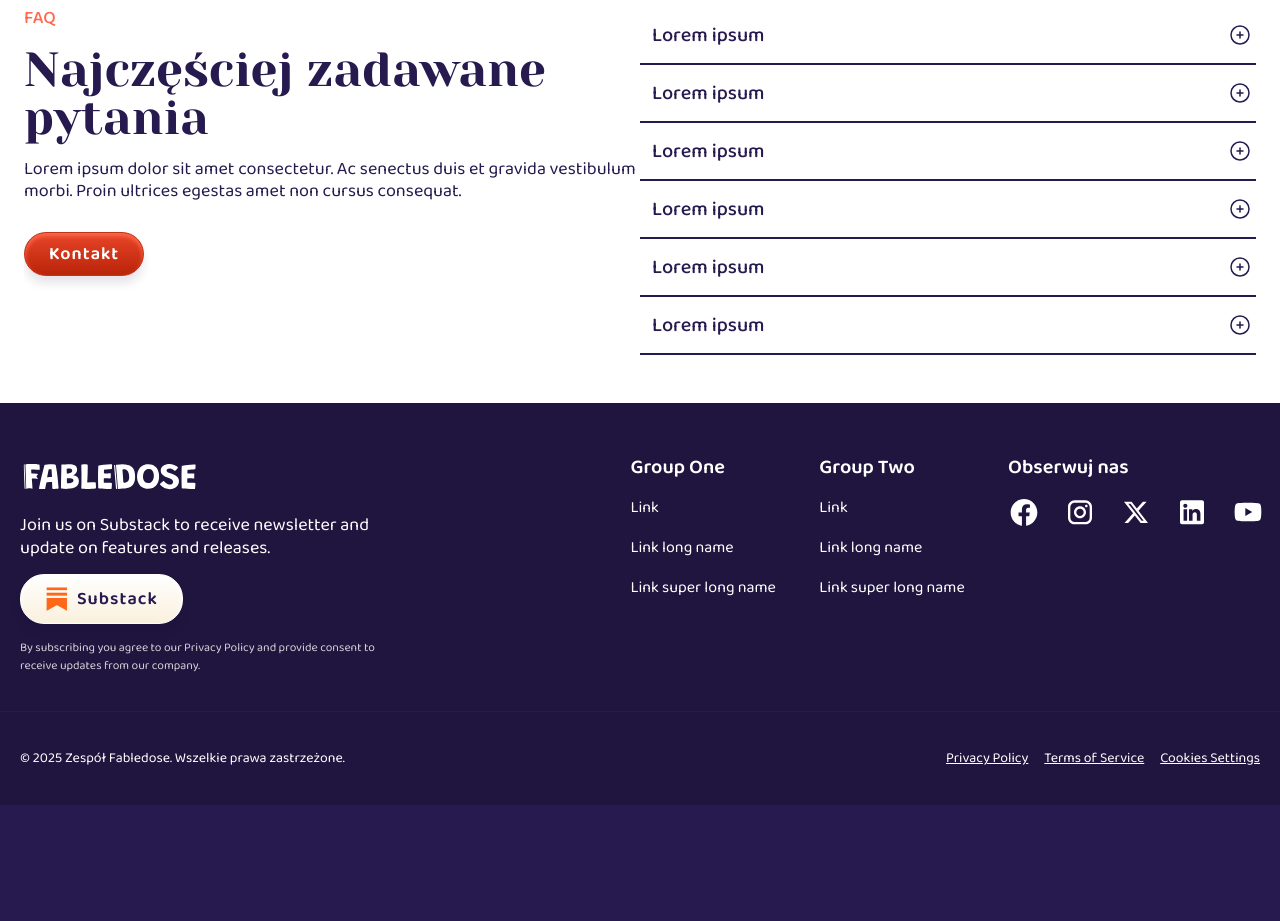
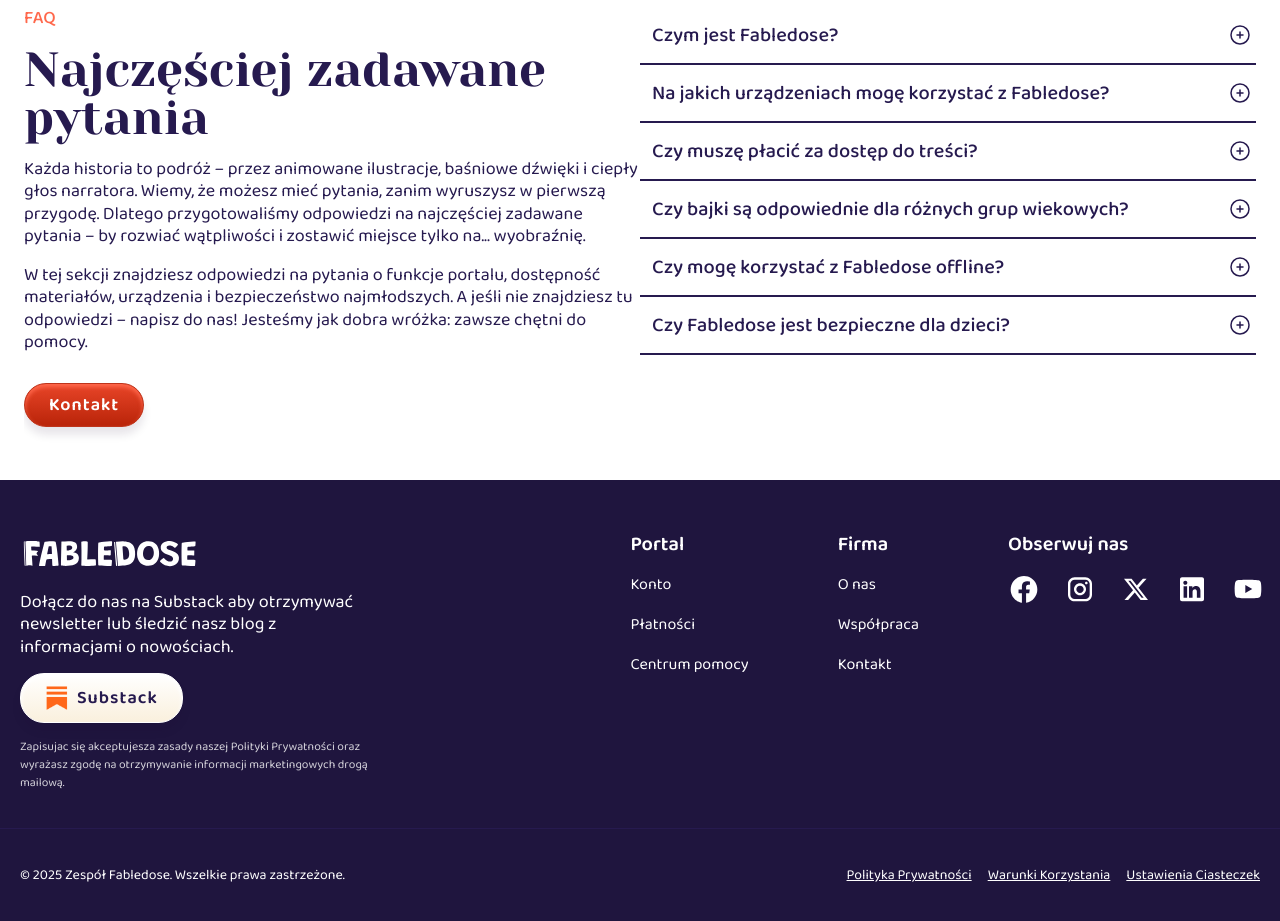
Before and after one commit to fabledoseDevs/fabledose-web, a Next.js app: page / in a window 1280 px wide. Shown: the part 2720-3641 px from the top of the page. Before the commit the page ends 3525 px from the top, so only its background shows below. Built offline with nearby package versions, Linux system fonts and the light colour scheme.

Commit message:
LandingPage, poprawki, kontent.

```diff
--- a/src/components/atoms/AccordionRib/AccordionRib.hook.ts
+++ b/src/components/atoms/AccordionRib/AccordionRib.hook.ts
@@ -1,6 +1,48 @@
-import { useState } from 'react';
+import { useEffect, useRef, useState } from 'react';
 
-import type { UseAccordionRib as UseAccordionRibType } from './AccordionRib.types';
+import type {
+  UseAccordionRib as UseAccordionRibType,
+  UseAccordionRibAnimationReturn,
+} from './AccordionRib.types';
+
+export const useAccordionRibAnimation = (
+  isOpen: boolean,
+): UseAccordionRibAnimationReturn => {
+  const contentRef = useRef<HTMLDivElement>(null);
+  const contentHeight = useRef<number>(0);
+  const isInitialRender = useRef(true);
+
+  useEffect(() => {
+    if (!contentRef.current) return;
+
+    if (isInitialRender.current) {
+      if (isOpen) {
+        contentRef.current.style.height = 'auto';
+        contentHeight.current = contentRef.current.scrollHeight + 30;
+      }
+      isInitialRender.current = false;
+      return;
+    }
+
+    if (isOpen) {
+      if (contentHeight.current === 0) {
+        contentRef.current.style.height = '0';
+      }
+
+      contentRef.current.style.height = 'auto';
+      contentHeight.current = contentRef.current.scrollHeight + 30;
+      contentRef.current.style.height = `${contentHeight.current}px`;
+    } else {
+      contentRef.current.style.height = `${contentHeight.current}px`;
+      void contentRef.current.offsetHeight;
+      contentRef.current.style.height = '0';
+    }
+  }, [isOpen]);
+
+  return {
+    contentRef,
+  };
+};
 
 export const useAccordionRib: UseAccordionRibType = ({
   isOpen: isOpenProp,
@@ -19,8 +61,11 @@
     }
   };
 
+  const { contentRef } = useAccordionRibAnimation(isOpen);
+
   return {
     isOpen,
     handleToggle,
+    contentRef,
   };
 };
--- a/src/components/atoms/AccordionRib/AccordionRib.tsx
+++ b/src/components/atoms/AccordionRib/AccordionRib.tsx
@@ -17,7 +17,7 @@
   isSelfControlled = false,
   onToggle,
 }) => {
-  const { isOpen, handleToggle } = useAccordionRib({
+  const { isOpen, handleToggle, contentRef } = useAccordionRib({
     isOpen: isOpenProp,
     isSelfControlled,
     onToggle,
@@ -31,7 +31,9 @@
           {isOpen ? <MinusCircleIcon /> : <PlusCircleIcon />}
         </ExpandButton>
       </StaticBar>
-      <ExpandableContent isOpen={isOpen}>{children}</ExpandableContent>
+      <ExpandableContent ref={contentRef} isOpen={isOpen}>
+        {children}
+      </ExpandableContent>
     </AccordionRibBody>
   );
 };
--- a/src/components/atoms/BasicDescription/BasicDescription.tsx
+++ b/src/components/atoms/BasicDescription/BasicDescription.tsx
@@ -20,6 +20,10 @@
     <Headline weight={HEADLINE_TYPE.BIG} color={FOREGROUND_COLOR.PURPLE}>
       {headline}
     </Headline>
-    <Paragraph>{paragraph}</Paragraph>
+    {Array.isArray(paragraph) ? (
+      paragraph.map((p, index) => <Paragraph key={index}>{p}</Paragraph>)
+    ) : (
+      <Paragraph>{paragraph}</Paragraph>
+    )}
   </BasicDescriptionBody>
 );
--- a/src/components/molecules/NewsletterForm/NewsletterForm.tsx
+++ b/src/components/molecules/NewsletterForm/NewsletterForm.tsx
@@ -17,8 +17,8 @@
     <Logo src="/logo-white.svg" alt="Fabledose" />
 
     <Paragraph color={FOREGROUND_COLOR.WHITE} alignment={TEXT_ALIGNMENT.LEFT}>
-      Join us on Substack to receive newsletter and update on features and
-      releases.
+      Dołącz do nas na Substack aby otrzymywać newsletter lub śledzić nasz blog
+      z informacjami o nowościach.
     </Paragraph>
 
     <Button
@@ -30,8 +30,8 @@
     />
 
     <Disclaimer>
-      By subscribing you agree to our Privacy Policy and provide consent to
-      receive updates from our company.
+      Zapisujac się akceptujesza zasady naszej Polityki Prywatności oraz
+      wyrażasz zgodę na otrzymywanie informacji marketingowych drogą mailową.
     </Disclaimer>
   </NewsletterFormBody>
 );
--- a/src/components/organisms/Footer/Footer.tsx
+++ b/src/components/organisms/Footer/Footer.tsx
@@ -19,40 +19,40 @@
       <NewsletterForm />
       <LinksContainer>
         <LinksList
-          title={'Group One'}
+          title={'Portal'}
           variant={LINK_VARIANT.TEXT}
           layout={LIST_LAYOUT.VERTICAL}
           links={[
             {
               href: '#',
-              label: 'Link ',
+              label: 'Konto',
             },
             {
               href: '#',
-              label: 'Link long name',
+              label: 'Płatności',
             },
             {
               href: '#',
-              label: 'Link super long name',
+              label: 'Centrum pomocy',
             },
           ]}
         />
         <LinksList
-          title={'Group Two'}
+          title={'Firma'}
           variant={LINK_VARIANT.TEXT}
           layout={LIST_LAYOUT.VERTICAL}
           links={[
             {
               href: '#',
-              label: 'Link ',
+              label: 'O nas',
             },
             {
               href: '#',
-              label: 'Link long name',
+              label: 'Współpraca',
             },
             {
               href: '#',
-              label: 'Link super long name',
+              label: 'Kontakt',
             },
           ]}
         />
@@ -93,9 +93,9 @@
     <BottomRow>
       <Legal>© 2025 Zespół Fabledose. Wszelkie prawa zastrzeżone.</Legal>
       <LegalLinksContainer>
-        <LegalLink href={'#'}>Privacy Policy</LegalLink>
-        <LegalLink href={'#'}>Terms of Service</LegalLink>
-        <LegalLink href={'#'}>Cookies Settings</LegalLink>
+        <LegalLink href={'#'}>Polityka Prywatności</LegalLink>
+        <LegalLink href={'#'}>Warunki Korzystania</LegalLink>
+        <LegalLink href={'#'}>Ustawienia Ciasteczek</LegalLink>
       </LegalLinksContainer>
     </BottomRow>
   </FooterBody>
--- a/src/components/templates/LandingPage/LandingPage.tsx
+++ b/src/components/templates/LandingPage/LandingPage.tsx
@@ -187,9 +187,10 @@
           <BasicDescription
             superText={'FAQ'}
             headline={'Najczęściej zadawane pytania'}
-            paragraph={
-              'Lorem ipsum dolor sit amet consectetur. Ac senectus duis et gravida vestibulum morbi. Proin ultrices egestas amet non cursus consequat.'
-            }
+            paragraph={[
+              'Każda historia to podróż – przez animowane ilustracje, baśniowe dźwięki i ciepły głos narratora. Wiemy, że możesz mieć pytania, zanim wyruszysz w pierwszą przygodę. Dlatego przygotowaliśmy odpowiedzi na najczęściej zadawane pytania – by rozwiać wątpliwości i zostawić miejsce tylko na... wyobraźnię.',
+              'W tej sekcji znajdziesz odpowiedzi na pytania o funkcje portalu, dostępność materiałów, urządzenia i bezpieczeństwo najmłodszych. A jeśli nie znajdziesz tu odpowiedzi – napisz do nas! Jesteśmy jak dobra wróżka: zawsze chętni do pomocy.',
+            ]}
           />
           <Button
             actionType={ACTION_TYPE.NAVIGATION}
@@ -200,102 +201,84 @@
         <Accordion
           ribsList={[
             {
-              mainText: 'Lorem ipsum',
+              mainText: 'Czym jest Fabledose?',
               children: (
                 <Paragraph>
-                  Ut lacinia a turpis eget hendrerit. Ut velit quam, pharetra
-                  non dapibus et, commodo tincidunt turpis. Etiam eget cursus
-                  leo. Integer suscipit arcu est, sed porttitor diam cursus eu.
-                  Nunc consequat vel lorem nec auctor. Etiam rhoncus pharetra
-                  facilisis. Sed porta, elit fermentum placerat mollis, odio
-                  enim gravida nulla, elementum finibus augue nunc nec lacus.
+                  Fabledose to cyfrowa biblioteka baśni dla dzieci, która łączy
+                  tekst z animowanymi ilustracjami, audiobookami i ebookami.
+                  Każda opowieść to nie tylko historia – to pełne zanurzenie w
+                  świecie magii, pięknych dźwięków i wizualnych emocji.
                 </Paragraph>
               ),
               isOpen: false,
               isSelfControlled: false,
             },
             {
-              mainText: 'Lorem ipsum',
+              mainText: 'Na jakich urządzeniach mogę korzystać z Fabledose?',
               children: (
                 <Paragraph>
-                  Morbi nunc lorem, convallis eget cursus et, auctor eget est.
-                  Sed nec lectus vitae arcu tincidunt euismod. Praesent
-                  porttitor ipsum nec justo pellentesque, non sodales dui
-                  fermentum. Proin tristique dolor nec gravida suscipit. In
-                  placerat enim lectus, eu tempor lorem sagittis id. Maecenas in
-                  mattis lacus, vel condimentum massa.
+                  Z Fabledose możesz korzystać na większości nowoczesnych
+                  urządzeń: komputerach, tabletach i smartfonach (Android i
+                  iOS). Nie musisz instalować żadnej aplikacji – wystarczy
+                  przeglądarka internetowa i dostęp do Internetu.
                 </Paragraph>
               ),
               isOpen: false,
               isSelfControlled: false,
             },
             {
-              mainText: 'Lorem ipsum',
+              mainText: 'Czy muszę płacić za dostęp do treści?',
               children: (
                 <Paragraph>
-                  Mauris sagittis, felis quis viverra elementum, enim sapien
-                  elementum mauris, id feugiat nibh mauris eget magna. Integer
-                  nisl nunc, congue nec quam a, tincidunt dignissim massa.
-                  Pellentesque lacinia, magna quis euismod sollicitudin, lorem
-                  quam suscipit tortor, consectetur eleifend ex erat id lectus.
-                  Morbi porttitor eget ipsum eget tincidunt. Nam nec pulvinar
-                  risus. Ut vitae dapibus orci. Sed sed vehicula elit, in
-                  tincidunt lacus. Quisque et metus et nulla consectetur
-                  posuere. Nulla convallis leo quis nulla cursus finibus.
-                  Quisque id enim tellus. Phasellus non posuere arcu, a
-                  tincidunt leo. Etiam quis nisl eu orci pretium suscipit vitae
-                  ac tellus.
+                  Fabledose oferuje zarówno darmowe, jak i płatne treści.
+                  Darmowe bajki zawierają krótkie reklamy przed rozpoczęciem
+                  animacji. W ramach płatnej subskrypcji otrzymujesz pełny
+                  dostęp do całej biblioteki bez reklam – w tym do animowanych
+                  baśni, audiobooków i ebooków. Abonamenty zaczynają się już od
+                  14,99 PLN miesięcznie.
                 </Paragraph>
               ),
               isOpen: false,
               isSelfControlled: false,
             },
             {
-              mainText: 'Lorem ipsum',
+              mainText: 'Czy bajki są odpowiednie dla różnych grup wiekowych?',
               children: (
                 <Paragraph>
-                  Ut lacinia a turpis eget hendrerit. Ut velit quam, pharetra
-                  non dapibus et, commodo tincidunt turpis. Etiam eget cursus
-                  leo. Integer suscipit arcu est, sed porttitor diam cursus eu.
-                  Nunc consequat vel lorem nec auctor. Etiam rhoncus pharetra
-                  facilisis. Sed porta, elit fermentum placerat mollis, odio
-                  enim gravida nulla, elementum finibus augue nunc nec lacus.
+                  Tak! Bajki w Fabledose są podzielone na kategorie wiekowe, a
+                  każda z nich została zaprojektowana z myślą o rozwoju
+                  emocjonalnym i poznawczym dziecka. Znajdziesz tu bajki dla
+                  maluchów, przedszkolaków i starszaków.
                 </Paragraph>
               ),
               isOpen: false,
               isSelfControlled: false,
             },
             {
-              mainText: 'Lorem ipsum',
+              mainText: 'Czy mogę korzystać z Fabledose offline?',
               children: (
                 <Paragraph>
-                  Morbi nunc lorem, convallis eget cursus et, auctor eget est.
-                  Sed nec lectus vitae arcu tincidunt euismod. Praesent
-                  porttitor ipsum nec justo pellentesque, non sodales dui
-                  fermentum. Proin tristique dolor nec gravida suscipit. In
-                  placerat enim lectus, eu tempor lorem sagittis id. Maecenas in
-                  mattis lacus, vel condimentum massa.
+                  Tak – ale tylko z wybranych formatów. W ramach nawet
+                  najtańszej subskrypcji możesz pobierać audiobooki i ebooki, by
+                  słuchać i czytać bajki także wtedy, gdy nie masz dostępu do
+                  Internetu. Animowane baśnie są dostępne wyłącznie online ze
+                  względu na interaktywny charakter treści.
                 </Paragraph>
               ),
               isOpen: false,
               isSelfControlled: false,
             },
             {
-              mainText: 'Lorem ipsum',
+              mainText: 'Czy Fabledose jest bezpieczne dla dzieci?',
               children: (
                 <Paragraph>
-                  Mauris sagittis, felis quis viverra elementum, enim sapien
-                  elementum mauris, id feugiat nibh mauris eget magna. Integer
-                  nisl nunc, congue nec quam a, tincidunt dignissim massa.
-                  Pellentesque lacinia, magna quis euismod sollicitudin, lorem
-                  quam suscipit tortor, consectetur eleifend ex erat id lectus.
-                  Morbi porttitor eget ipsum eget tincidunt. Nam nec pulvinar
-                  risus. Ut vitae dapibus orci. Sed sed vehicula elit, in
-                  tincidunt lacus. Quisque et metus et nulla consectetur
-                  posuere. Nulla convallis leo quis nulla cursus finibus.
-                  Quisque id enim tellus. Phasellus non posuere arcu, a
-                  tincidunt leo. Etiam quis nisl eu orci pretium suscipit vitae
-                  ac tellus.
+                  Tak – bezpieczeństwo dzieci to dla nas priorytet. Wszystkie
+                  treści tworzone są przez pedagogów i pisarzy z pasją do
+                  dziecięcej literatury. Oprócz wartości rozrywkowej, każda
+                  bajka ma także charakter edukacyjny. Ilustracje i animacje
+                  powstają z wyjątkową dbałością o detale – a kolory i dynamika
+                  ruchu są dobierane tak, aby nie powodować nadmiernego
+                  pobudzenia u najmłodszych. To bezpieczna przestrzeń do marzeń.
                 </Paragraph>
               ),
               isOpen: false,
```
Also changed, not shown: src/components/atoms/AccordionRib/AccordionRib.styled.ts (+6 -3 lines), src/components/atoms/AccordionRib/AccordionRib.types.ts (+12 -1 lines), src/components/atoms/BasicDescription/BasicDescription.types.ts (+18 -4 lines).
